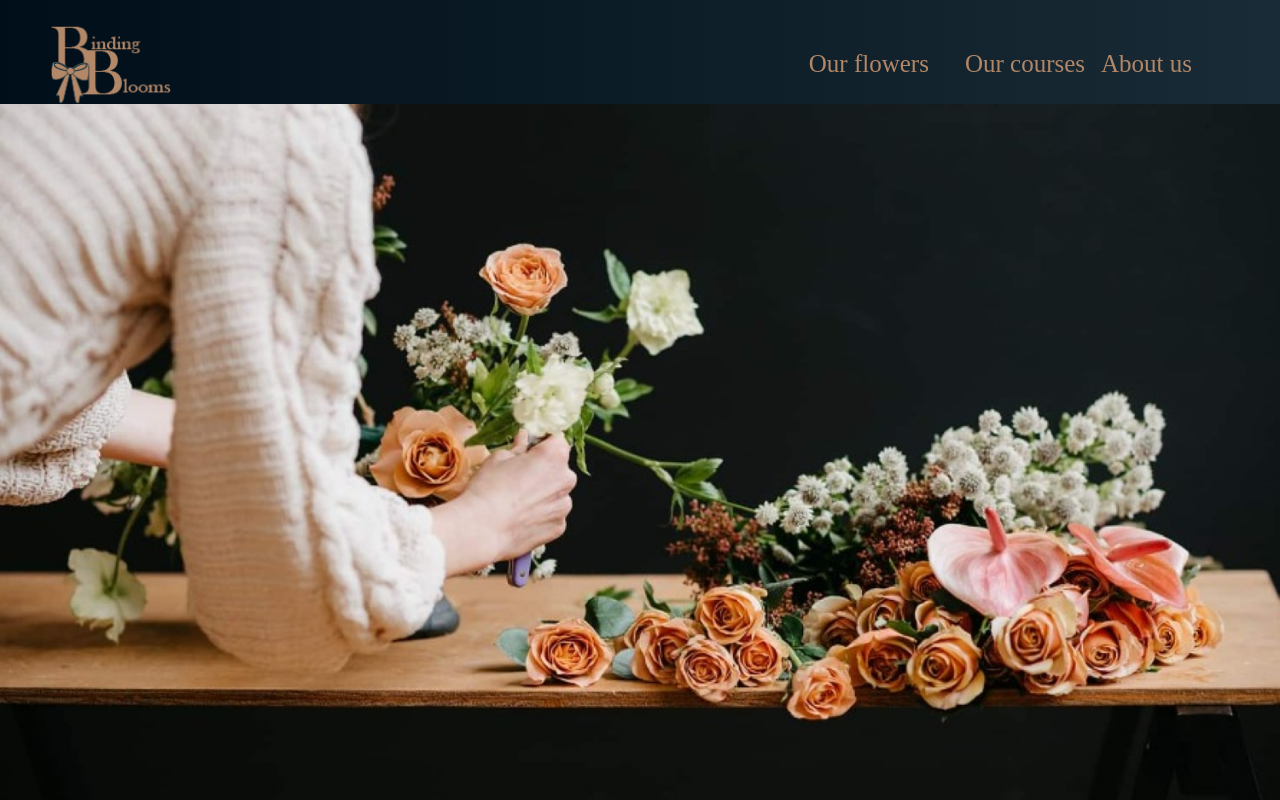
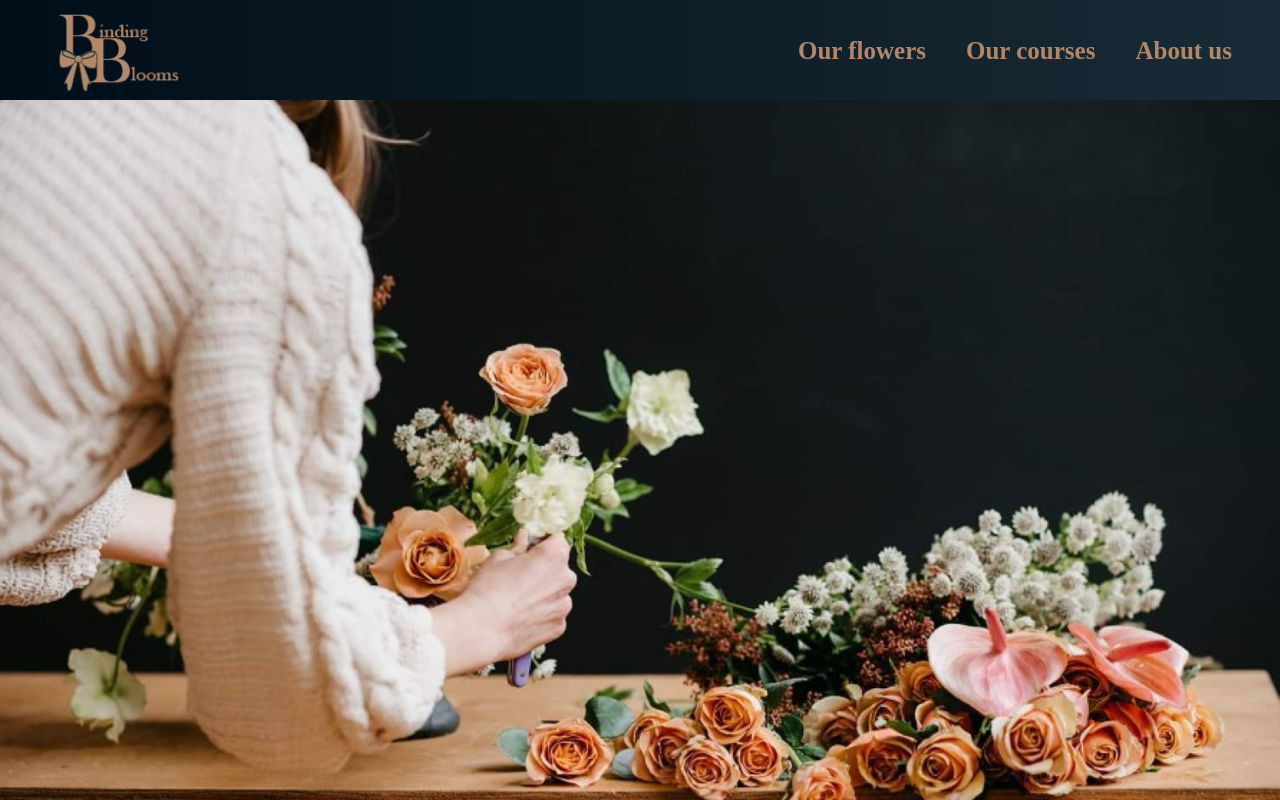
Before and after one commit to JennyWeij/BindingBlooms, a React (Vite) app: page / in a window 1280 px wide. Shown: the top 800 px of the page. Built offline with nearby package versions, Linux system fonts and the light colour scheme.

Commit message:
lagt till burgermenu

```diff
--- a/src/App.tsx
+++ b/src/App.tsx
@@ -1,12 +1,11 @@
 import { Box } from "@chakra-ui/react";
 import { Outlet } from "react-router-dom";
 import Footer from "./components/Footer";
-import Header from "./components/Header";
 
 function App() {
   return (
     <Box height="0">
-      <Header />
+      {/* <HeaderBurgerMenu /> */}
       <Outlet />
       <Footer />
     </Box>
--- /dev/null
+++ b/src/components/HeaderBurgerMenu.tsx
@@ -0,0 +1,213 @@
+import { CloseIcon, HamburgerIcon } from "@chakra-ui/icons";
+import {
+  Box,
+  Collapse,
+  Flex,
+  IconButton,
+  Image,
+  Text,
+  useDisclosure,
+} from "@chakra-ui/react";
+import { Link } from "react-scroll";
+
+function Header() {
+  const { isOpen, onToggle } = useDisclosure();
+
+  return (
+    <Box
+      bg="linear-gradient(to right, #000E19, #192B36)"
+      h="100px"
+      w="100%"
+      top="0"
+    >
+      <Flex align="center" justify="space-between" px={2}>
+        <Image
+          src="/images/Logotype.png"
+          alt="Logo"
+          height="100px"
+          mt={0}
+          ml={50}
+        />
+
+        {/* Hamburger menu */}
+        <IconButton
+          icon={isOpen ? <CloseIcon /> : <HamburgerIcon />}
+          variant="ghost"
+          color="#000E19"
+          mr="30px"
+          bgColor="#B28767"
+          aria-label="Toggle menu"
+          display={{ base: "block", md: "none" }}
+          onClick={onToggle}
+        />
+
+        {/* Collapsible menu */}
+        <Collapse in={isOpen} animateOpacity>
+          <Flex direction="column">
+            {/* Menu items */}
+            <Link
+              activeClass="active"
+              to="our-flowers-section"
+              spy={true}
+              smooth={true}
+              offset={-50}
+              duration={500}
+            >
+              <Text
+                as="button"
+                height="24px"
+                lineHeight="1.2"
+                transition="all 0.2s cubic-bezier(.08,.52,.52,1)"
+                fontSize="18px"
+                fontWeight="semibold"
+                fontFamily="Baskerville"
+                bg="none"
+                color="#B28767"
+                cursor="pointer"
+                _hover={{ bg: "none" }}
+              >
+                Our flowers
+              </Text>
+            </Link>
+
+            <Link
+              activeClass="active"
+              to="our-flowers-section"
+              spy={true}
+              smooth={true}
+              offset={-50}
+              duration={500}
+            >
+              <Box
+                as="button"
+                height="24px"
+                lineHeight="1.2"
+                transition="all 0.2s cubic-bezier(.08,.52,.52,1)"
+                fontSize="18px"
+                fontWeight="semibold"
+                bg="none"
+                color="#B28767"
+                fontFamily="Baskerville"
+                cursor="pointer"
+                _hover={{ bg: "none" }}
+              >
+                Our courses
+              </Box>
+            </Link>
+
+            <Link
+              activeClass="active"
+              to="about-us-section"
+              spy={true}
+              smooth={true}
+              offset={-50}
+              duration={500}
+            >
+              <Box
+                as="button"
+                height="24px"
+                lineHeight="1.2"
+                transition="all 0.2s cubic-bezier(.08,.52,.52,1)"
+                fontSize="18px"
+                fontWeight="semibold"
+                bg="none"
+                color="#B28767"
+                fontFamily="Baskerville"
+                cursor="pointer"
+                _hover={{ bg: "none" }}
+              >
+                About us
+              </Box>
+            </Link>
+          </Flex>
+        </Collapse>
+
+        {/* Menu items */}
+        <Flex
+          display={{ base: "none", md: "flex" }}
+          align="center"
+          justify="space-between"
+        >
+          <Link
+            activeClass="active"
+            to="our-flowers-section"
+            spy={true}
+            smooth={true}
+            offset={-50}
+            duration={500}
+          >
+            <Box
+              as="button"
+              height="24px"
+              lineHeight="1.2"
+              transition="all 0.2s cubic-bezier(.08,.52,.52,1)"
+              fontSize="25px"
+              fontWeight="semibold"
+              fontFamily="Baskerville"
+              mr="40px"
+              bg="none"
+              color="#B28767"
+              cursor="pointer"
+              _hover={{ bg: "none" }}
+            >
+              Our flowers
+            </Box>
+          </Link>
+
+          <Link
+            activeClass="active"
+            to="our-flowers-section"
+            spy={true}
+            smooth={true}
+            offset={-50}
+            duration={500}
+          >
+            <Box
+              as="button"
+              height="24px"
+              lineHeight="1.2"
+              transition="all 0.2s cubic-bezier(.08,.52,.52,1)"
+              fontSize="25px"
+              fontWeight="semibold"
+              mr="40px"
+              bg="none"
+              color="#B28767"
+              fontFamily="Baskerville"
+              cursor="pointer"
+              _hover={{ bg: "none" }}
+            >
+              Our courses
+            </Box>
+          </Link>
+
+          <Link
+            activeClass="active"
+            to="about-us-section"
+            spy={true}
+            smooth={true}
+            offset={-50}
+            duration={500}
+          >
+            <Box
+              as="button"
+              height="24px"
+              lineHeight="1.2"
+              transition="all 0.2s cubic-bezier(.08,.52,.52,1)"
+              fontSize="25px"
+              fontWeight="semibold"
+              mr="40px"
+              bg="none"
+              color="#B28767"
+              fontFamily="Baskerville"
+              cursor="pointer"
+              _hover={{ bg: "none" }}
+            >
+              About us
+            </Box>
+          </Link>
+        </Flex>
+      </Flex>
+    </Box>
+  );
+}
+export default Header;
--- a/src/main.tsx
+++ b/src/main.tsx
@@ -1,3 +1,4 @@
+import { ChakraProvider } from "@chakra-ui/react";
 import React from "react";
 import ReactDOM from "react-dom/client";
 import {
@@ -23,6 +24,8 @@ const router = createBrowserRouter(
 
 ReactDOM.createRoot(document.getElementById("root") as HTMLElement).render(
   <React.StrictMode>
-    <RouterProvider router={router} />
+    <ChakraProvider>
+      <RouterProvider router={router} />
+    </ChakraProvider>
   </React.StrictMode>
 );
--- a/src/pages/StartPage.tsx
+++ b/src/pages/StartPage.tsx
@@ -1,6 +1,6 @@
 import { Box, Flex, Text } from "@chakra-ui/react";
 import { useEffect } from "react";
-import Header from "../components/Header";
+import HeaderBurgerMenu from "../components/HeaderBurgerMenu";
 import AboutPage from "./AboutPage";
 import CoursesPage from "./CoursesPage";
 import FlowersPage from "./FlowersPage";
@@ -17,10 +17,10 @@ function StartPage() {
 
   return (
     <>
-      <Header />
+      <HeaderBurgerMenu />
       <Box style={{ width: "100vw", height: "100vh" }}>
         <img
-          src="/images/startsida.jpg"
+          src="/images/startsida1.jpg"
           alt="Background Image"
           style={{ width: "100vw", height: "100vh", objectFit: "cover" }}
         />
```
Also changed, not shown: public/images/startsida1.jpg (renamed from public/images/startsida.jpg).
